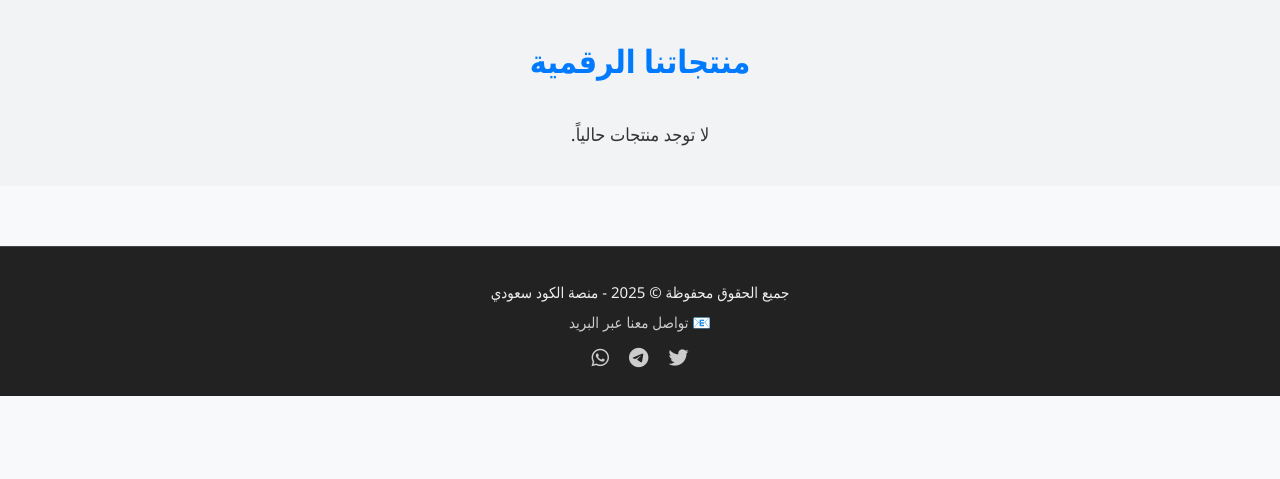
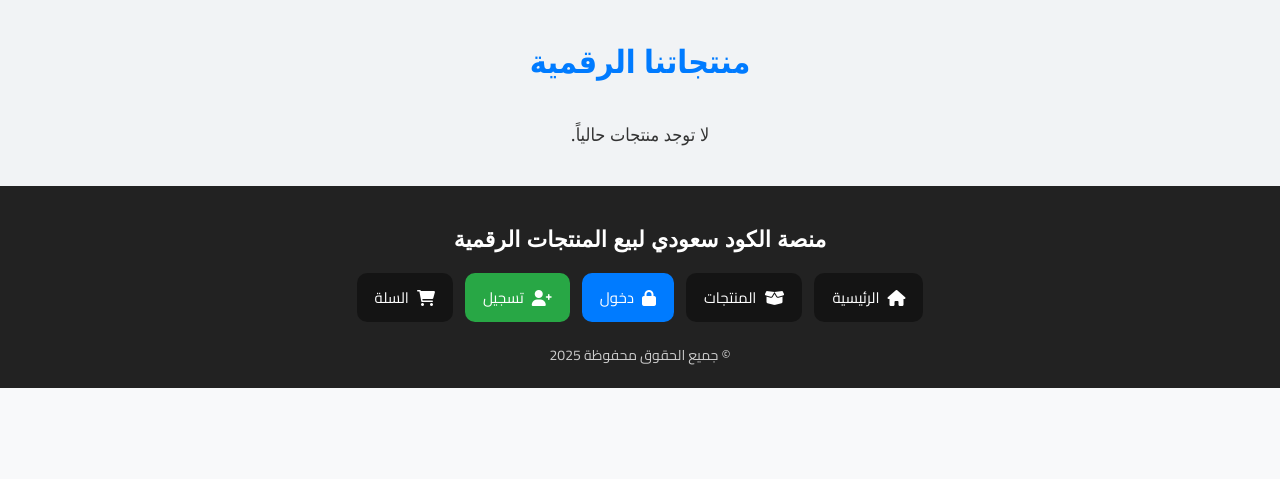
Before and after one commit to talal558/tal1, a Django app: page / in a window 1280 px wide. Shown: the part 321-800 px from the top of the page. Run offline with Django 5.2, Linux system fonts and the light colour scheme; data that the repository does not hold is empty.

Commit message:
أول رفع للمشروع - منصة الكود سعودي

```diff
--- a/templates/footer.html
+++ b/templates/footer.html
@@ -1,59 +1,100 @@
-<!-- ملف: templates/footer.html -->
-<link rel="stylesheet" href="https://cdnjs.cloudflare.com/ajax/libs/font-awesome/6.0.0-beta3/css/all.min.css">
+{% load static %}
+
+<footer class="main-footer">
+  <div class="footer-content">
+    <p class="footer-title">منصة الكود سعودي لبيع المنتجات الرقمية</p>
+    <nav class="footer-nav">
+      <a href="{% url 'home' %}" class="footer-btn"><i class="fas fa-home icon"></i> الرئيسية</a>
+      <a href="{% url 'products:list' %}" class="footer-btn"><i class="fas fa-box-open icon"></i> المنتجات</a>
+      <a href="{% url 'accounts:login' %}" class="footer-btn login"><i class="fas fa-lock icon"></i> دخول</a>
+      <a href="{% url 'accounts:register' %}" class="footer-btn register"><i class="fas fa-user-plus icon"></i> تسجيل</a>
+      <a href="{% url 'orders:cart' %}" class="footer-btn"><i class="fas fa-shopping-cart icon"></i> السلة</a>
+    </nav>
+    <p class="copy">© جميع الحقوق محفوظة 2025</p>
+  </div>
 
   <style>
-  footer {
+    footer.main-footer {
       background-color: #222;
-    color: #eee;
-    padding: 25px 15px;
+      color: #fff;
+      padding: 40px 20px 20px;
       text-align: center;
-    margin-top: 60px;
-    font-family: 'Segoe UI', Tahoma, 'Amiri', sans-serif;
-    border-top: 1px solid #444;
+      margin-top: auto;
     }
 
-  footer p {
-    margin: 10px 0;
-    font-size: 15px;
+    .footer-content {
+      max-width: 1000px;
+      margin: auto;
     }
 
-  footer a {
-    color: #ccc;
-    text-decoration: none;
-    transition: color 0.3s ease;
+    .footer-title {
+      font-size: 22px;
+      font-weight: bold;
+      margin-bottom: 20px;
+      font-family: 'Montserrat', sans-serif;
     }
 
-  footer a:hover {
-    color: #fff;
-    text-decoration: underline;
+    .footer-nav {
+      display: flex;
+      flex-wrap: wrap;
+      justify-content: center;
+      gap: 12px;
+      margin-bottom: 20px;
     }
 
-  footer .social-icons {
-    margin-top: 12px;
+    .footer-btn {
+      display: inline-flex;
+      align-items: center;
+      gap: 8px;
+      padding: 10px 18px;
+      font-size: 15px;
+      border-radius: 10px;
+      text-decoration: none;
+      color: white;
+      background-color: rgba(0, 0, 0, 0.4);
+      transition: all 0.3s ease;
     }
 
-  footer .social-icons a {
-    margin: 0 8px;
-    font-size: 20px;
-    color: #ccc;
-    transition: color 0.3s ease;
+    .footer-btn:hover {
+      background-color: rgba(255, 255, 255, 0.1);
+      transform: scale(1.05);
     }
 
-  footer .social-icons a:hover {
-    color: #fff;
+    .footer-btn .icon {
+      font-size: 16px;
+    }
+
+    .login {
+      background-color: #007bff;
+    }
+
+    .login:hover {
+      background-color: #0056b3;
+    }
+
+    .register {
+      background-color: #28a745;
+    }
+
+    .register:hover {
+      background-color: #218838;
+    }
+
+    .copy {
+      font-size: 14px;
+      color: #ccc;
+      margin-top: 15px;
+    }
+
+    @media (max-width: 768px) {
+      .footer-btn {
+        font-size: 14px;
+        padding: 10px 14px;
+      }
+
+      .footer-title {
+        font-size: 18px;
+      }
     }
   </style>
-
-<footer>
-  <p>جميع الحقوق محفوظة &copy; 2025 - منصة الكود سعودي</p>
-
-  <p>
-    <a href="mailto:support@saudicode.com" title="راسلنا عبر البريد">📧 تواصل معنا عبر البريد</a>
-  </p>
-
-  <div class="social-icons">
-    <a href="https://twitter.com/saudicode" target="_blank" rel="noopener" title="تويتر"><i class="fab fa-twitter"></i></a>
-    <a href="https://t.me/saudicode" target="_blank" rel="noopener" title="تليجرام"><i class="fab fa-telegram"></i></a>
-    <a href="https://wa.me/966500000000" target="_blank" rel="noopener" title="واتساب"><i class="fab fa-whatsapp"></i></a>
-  </div>
 </footer>
--- a/templates/header.html
+++ b/templates/header.html
@@ -1,5 +1,4 @@
 {% load static %}
-
 <!DOCTYPE html>
 <html lang="ar" dir="rtl">
 <head>
@@ -16,16 +15,18 @@
   <link rel="stylesheet" href="https://cdnjs.cloudflare.com/ajax/libs/font-awesome/6.0.0-beta3/css/all.min.css">
 
   <style>
-    * { box-sizing: border-box; margin: 0; padding: 0; }
+    * {
+      box-sizing: border-box;
+      margin: 0;
+      padding: 0;
+    }
 
     body {
       font-family: 'Cairo', sans-serif;
       background-color: #f8f9fa;
       color: #333;
       direction: rtl;
-      min-height: 100vh;
-      display: flex;
-      flex-direction: column;
+      margin: 0;
     }
 
     header.main-header {
@@ -42,7 +43,8 @@
 
     .header-video {
       position: absolute;
-      top: 0; left: 0;
+      top: 0;
+      left: 0;
       width: 100%;
       height: 100%;
       object-fit: cover;
@@ -53,7 +55,6 @@
       position: relative;
       z-index: 2;
       padding: 20px;
-      text-align: center;
     }
 
     .site-title {
@@ -74,7 +75,6 @@
       flex-wrap: wrap;
       justify-content: center;
       gap: 12px;
-      direction: rtl;
     }
 
     .nav-btn {
@@ -100,11 +100,21 @@
       font-size: 18px;
     }
 
-    .login { background-color: #007bff; }
-    .login:hover { background-color: #0056b3; }
+    .login {
+      background-color: #007bff;
+    }
 
-    .register { background-color: #28a745; }
-    .register:hover { background-color: #218838; }
+    .login:hover {
+      background-color: #0056b3;
+    }
+
+    .register {
+      background-color: #28a745;
+    }
+
+    .register:hover {
+      background-color: #218838;
+    }
 
     @media (max-width: 768px) {
       .site-title {
@@ -119,11 +129,10 @@
     }
   </style>
 </head>
-
 <body>
 
 <header class="main-header">
-  <video autoplay muted loop playsinline class="header-video" poster="{% static 'images/header_bg_fallback.jpg' %}">
+  <video autoplay muted loop playsinline webkit-playsinline class="header-video" poster="{% static 'images/header_bg_fallback.jpg' %}">
     <source src="{% static 'videos/header_bg.mp4' %}" type="video/mp4">
     متصفحك لا يدعم تشغيل الفيديو.
   </video>
@@ -138,3 +147,6 @@
     </nav>
   </div>
 </header>
+
+</body>
+</html>
```
Also changed, not shown: templates/home.html (+150 -7 lines), db.sqlite3. Lines whose indentation alone changed are shown as unchanged.
